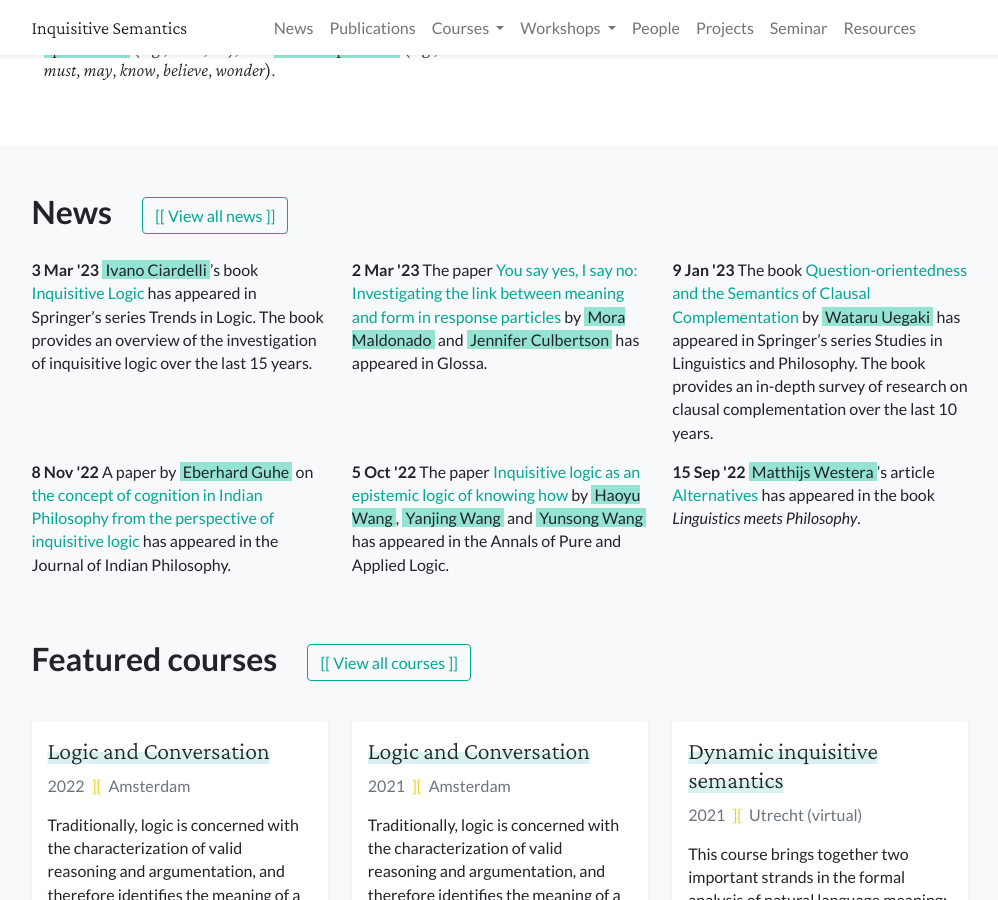
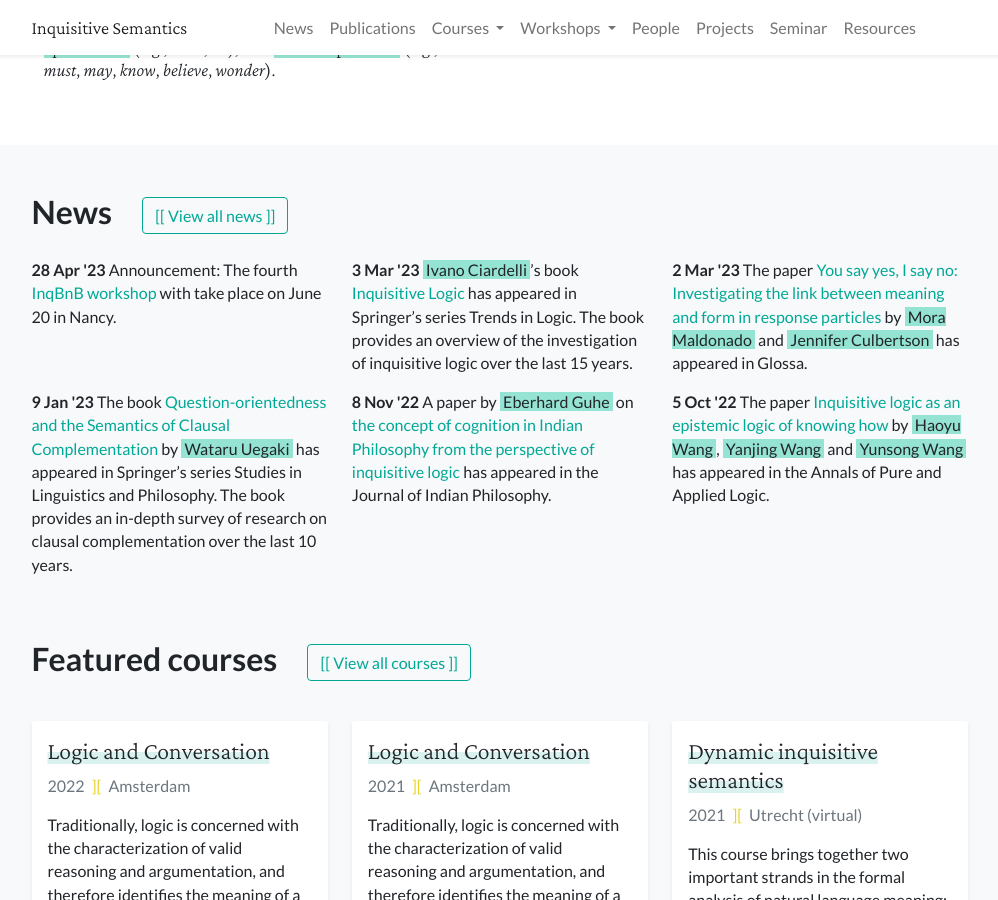
Before and after one commit to froelofs/inquisitive-semantics, a Jekyll site: the page built from _pages/index.html, in a window 1280 px wide and 900 px high, scrolled down 1071 px. Shown: the whole window, without its empty margins (140-1138 px from the left). Built offline with Jekyll 4.4.1, drawn with Linux system fonts in a browser that asks for light colours.

Commit message:
Update news.yml

```diff
--- a/_data/news.yml
+++ b/_data/news.yml
@@ -11,6 +11,11 @@
 # ===================================================================
 
 
+- date: 2023-04-28
+  text: >
+    Announcement: The fourth [InqBnB workshop](https://iwcs2023.loria.fr/inqbnb4-inquisitiveness-below-and-beyond-the-sentence-boundary/)
+    with take place on June 20 in Nancy.
+
 - date: 2023-03-03
   text: >
     **Ivano Ciardelli**'s book [Inquisitive Logic](https://link.springer.com/book/10.1007/978-3-031-09706-5)
```
